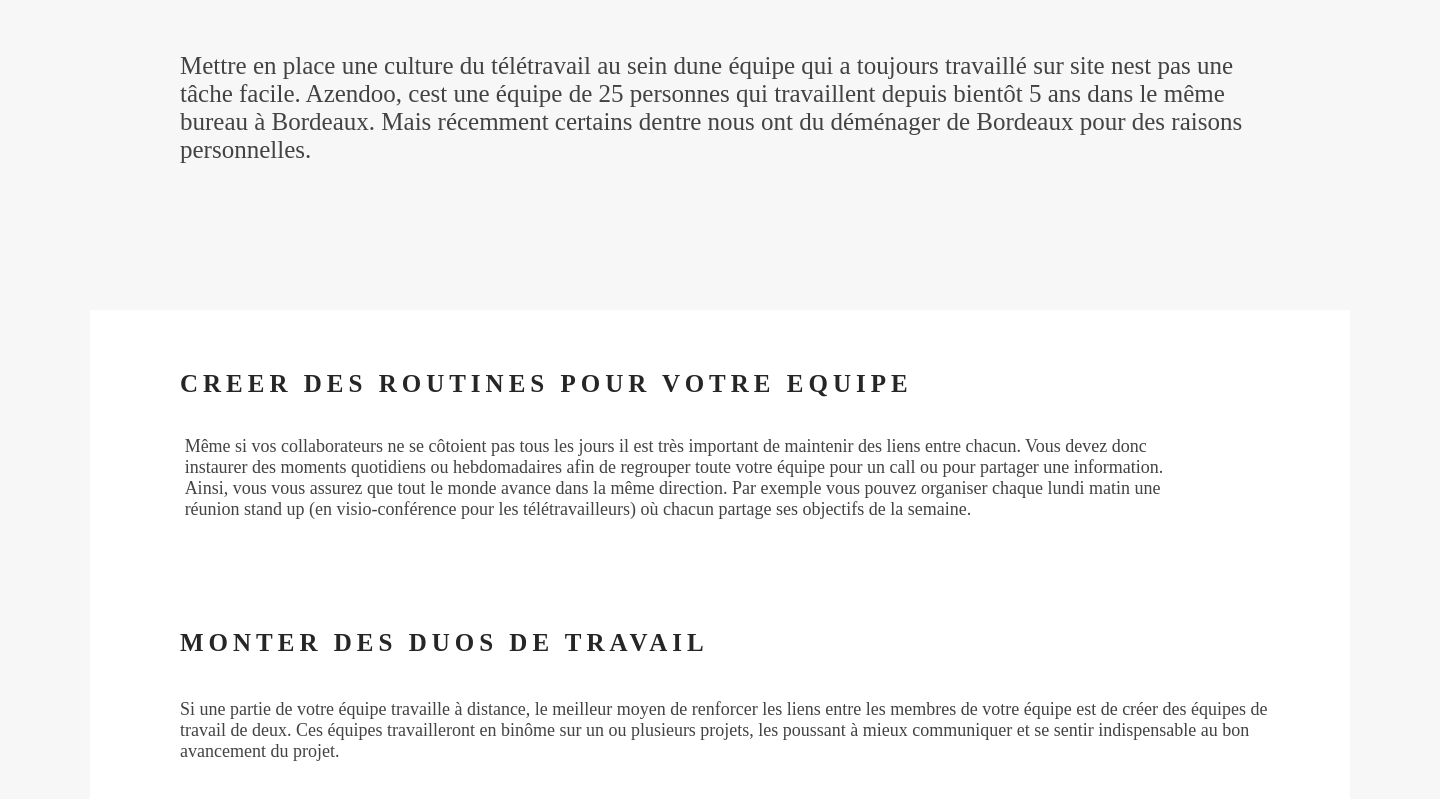
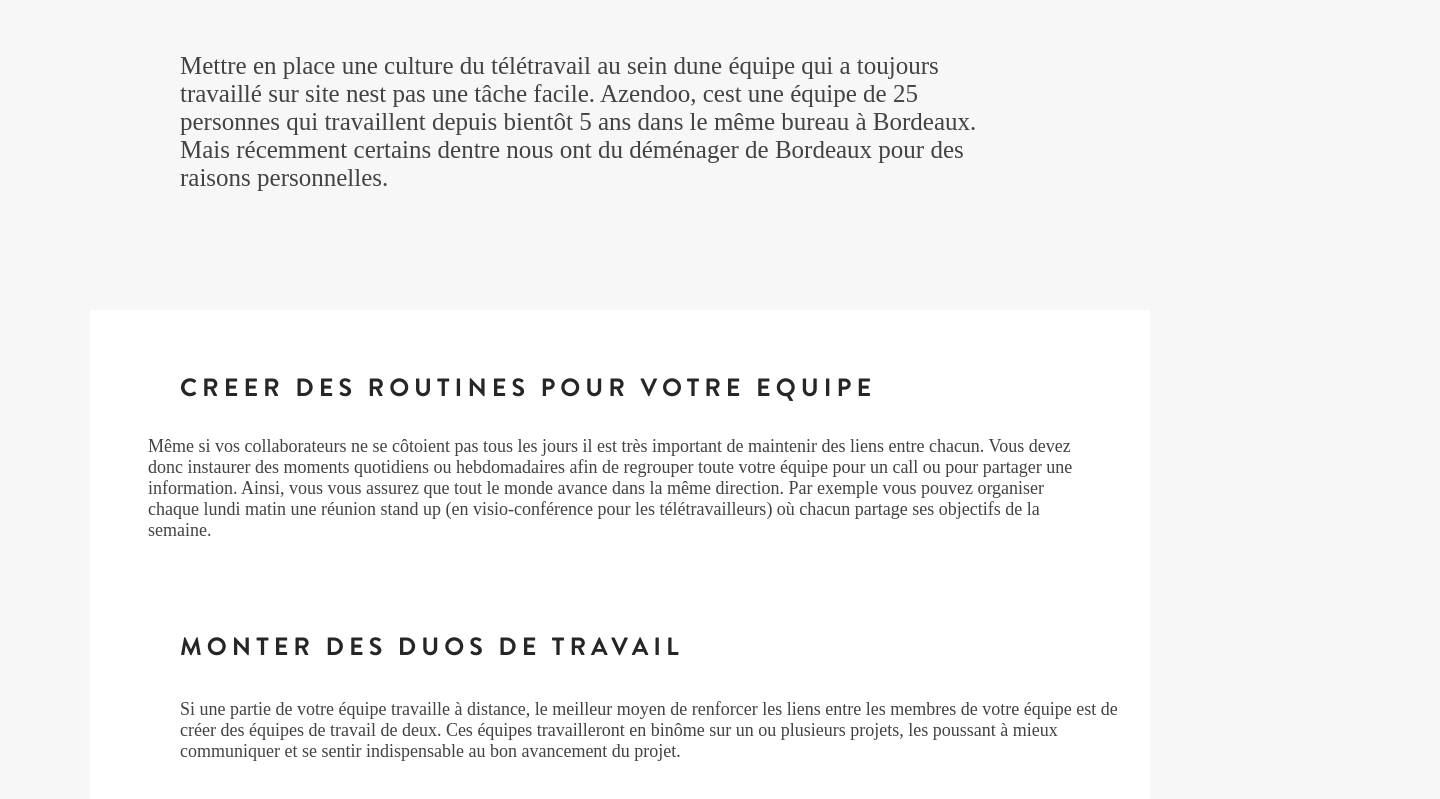
Before and after one commit to NikiSukiasyan/Group-Homework2, a plain HTML site: page index.html in a window 1280 px wide. Shown: the part 931-1730 px from the top of the page, 1440 px wide, since content can reach past the window. Drawn offline with Linux system fonts and the light colour scheme.

Commit message:
added fonts and changed background width

```diff
--- a/style.css
+++ b/style.css
@@ -1,3 +1,10 @@
+@font-face {
+  font-family: "Brandon Grotesque";
+  src: url("fonts/BrandonGrotesque-Bold.woff2") format("woff2");
+  font-weight: bold;
+  font-style: normal;
+  font-display: swap;
+}
 * {
   padding: 0;
   margin: 0;
@@ -8,7 +15,7 @@ body {
 }
 .background {
   background-image: url("./images/bruxelles.jpeg");
-  width: 1440px;
+  width: 100%;
   height: 100vh;
   background-repeat: no-repeat;
   background-size: cover;
@@ -59,6 +66,7 @@ body {
 }
 .wrapper h1 {
   font-size: 32.7px;
+  font-family: "Brandon Grotesque";
   color: #262626;
   width: 396px;
   height: 33px;
@@ -68,6 +76,7 @@ body {
 .wrapper p {
   color: #434343;
   height: 168px;
+  width: 841px;
   font-size: 25px;
   margin-left: 180px;
   margin-top: 65px;
@@ -75,12 +84,13 @@ body {
 .bigbox {
   display: flex;
   background-color: #ffffff;
-  width: 1260px;
+  width: 1060px;
   height: 629px;
   margin: 90px;
 }
 .bigbox h2 {
   color: #262626;
+  font-family: "Brandon Grotesque";
   font-size: 25px;
   margin-left: 90px;
   margin-top: 60px;
@@ -89,7 +99,7 @@ body {
 }
 .bigbox p {
   display: flex;
-  width: 1001px;
+  width: 950px;
   height: 194px;
   font-size: 18px;
   color: #434343;
@@ -104,6 +114,7 @@ body {
   height: 36px;
   color: #262626;
   font-size: 25px;
+  font-family: "Brandon Grotesque";
   letter-spacing: 5px;
   top: -400px;
   left: 180px;
@@ -112,12 +123,13 @@ body {
   position: absolute;
   font-size: 18px;
   color: #434343;
+  width: 950px;
   height: 93px;
   left: 180px;
   top: -330px;
 }
 .photo {
-  width: 1260px;
+  width: 1060px;
   height: 556px;
   margin-top: -90px;
   margin-left: 90px;
```
Also changed, not shown: fonts/BrandonGrotesque-Bold.woff2 (added), 1 other file.
